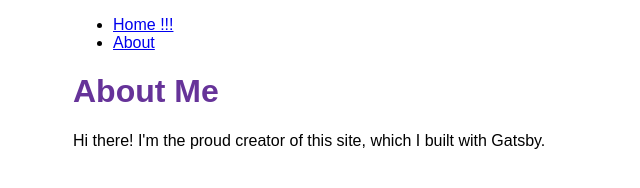
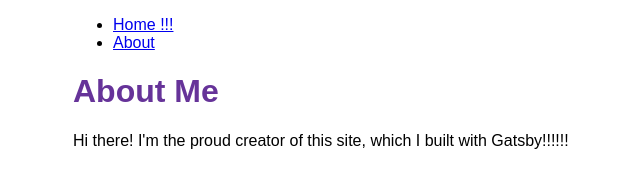
Before and after one commit to alinaMihai/my-gatsby-site, a Gatsby site: page /about in a window 1280 px wide. Shown: the full height of the page, 317-957 px from the left. Built offline with nearby package versions, Linux system fonts and the light colour scheme; Gatsby itself is replaced by a stand-in of ours.

Commit message:
check incremental update

```diff
--- a/src/pages/about.js
+++ b/src/pages/about.js
@@ -4,7 +4,7 @@ import Layout from '../components/layout'
 const AboutPage = () => {
   return (
     <Layout pageTitle="About Me">
-      <p>Hi there! I'm the proud creator of this site, which I built with Gatsby.</p>
+      <p>Hi there! I'm the proud creator of this site, which I built with Gatsby!!!!!!</p>
     </Layout>
   )
 }
```
